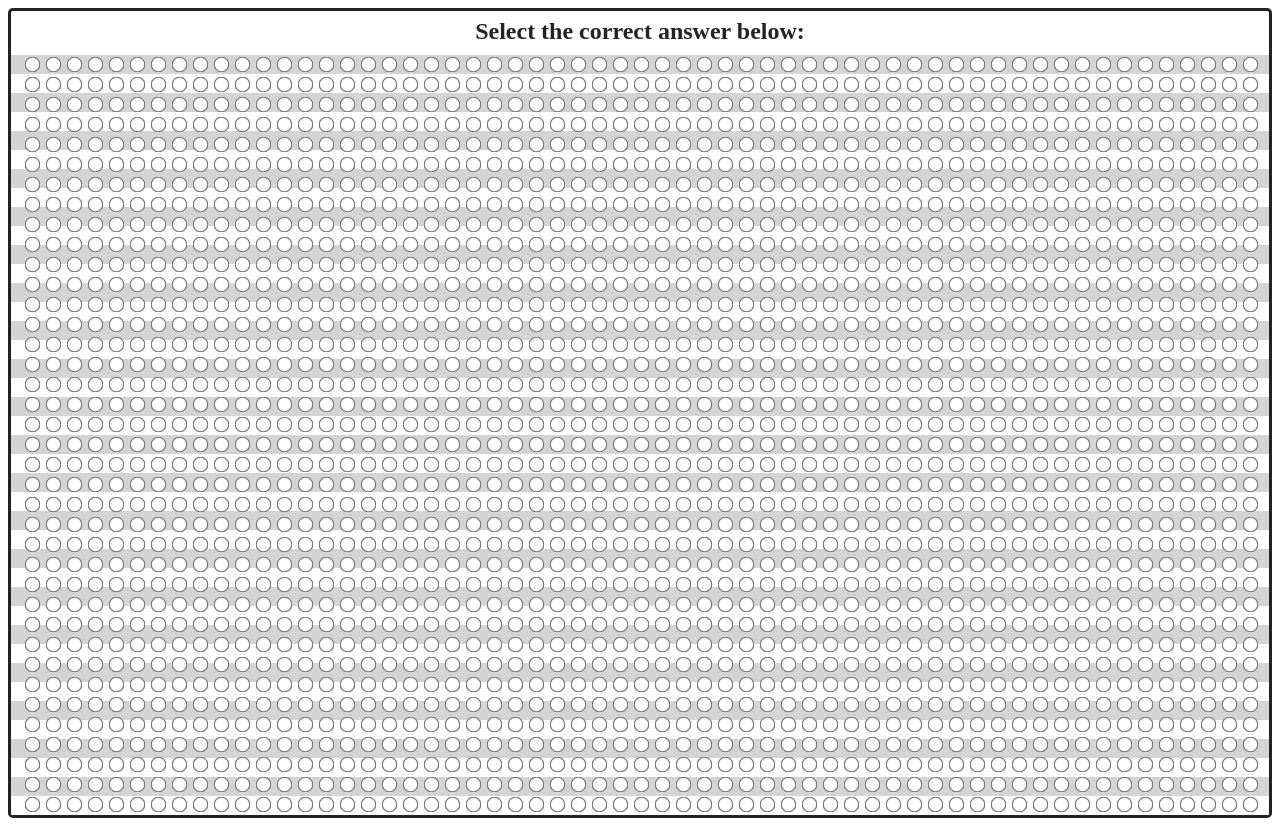
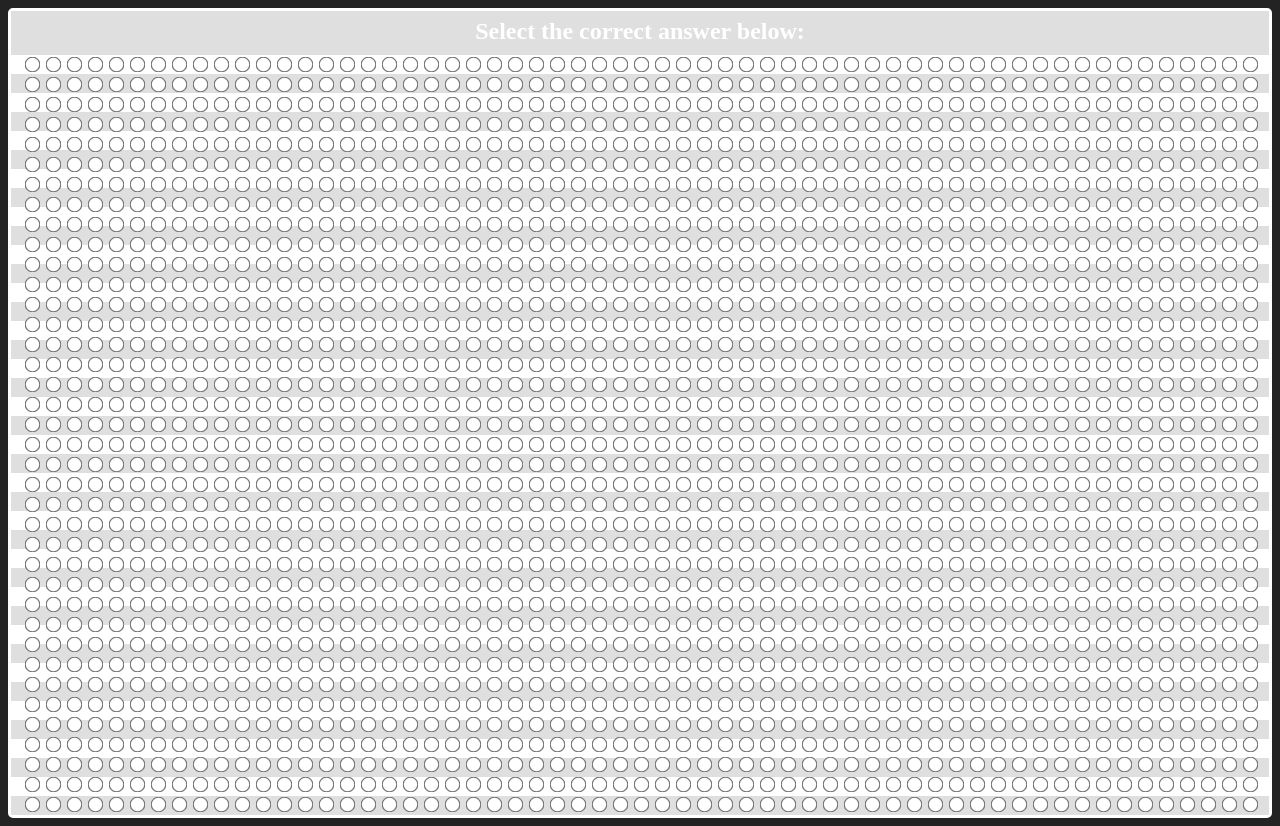
Before and after one commit to iguannalin/multiplechoices, a plain HTML site: page index.html in a window 1280 px wide. Drawn offline with Linux system fonts and the light colour scheme; a web font is replaced by a local one.

Commit message:
updated for 'dark mode'

```diff
--- a/index.css
+++ b/index.css
@@ -1,3 +1,9 @@
+:root {
+  --main-bg-color: rgb(35, 35, 35);
+  --main-text-color: rgb(255 255 255);
+  --alt-bg-color: rgb(223 223 223);
+}
+
 html {
   display: block;
   width: 100%;
@@ -5,10 +11,13 @@ html {
 }
 
 body {
-  background-color: white;
-  border: 3px solid rgb(35, 35, 35);
+  background-color: var(--main-bg-color);
+  font-family: minion-pro, serif;
+  font-style: normal;
+  font-weight: 400;
+  border: 3px solid white;
   border-radius: 5px;
-  color: rgb(35, 35, 35);
+  color: var(--main-text-color);
   font-family: 'Times New Roman', Times, serif;
   font-size: 12px;
   text-align: center;
@@ -16,11 +25,17 @@ body {
 }
 
 h1 {
-  margin: 7px 0 10px;
+  margin: 0 auto;
+  padding: 7px 0 10px;
+  color: white;
+}
+
+#heading {
+  background-color: var(--alt-bg-color);
 }
 
 #sheet {
-  background: linear-gradient( to bottom, #d4d4d4, #d4d4d4 50%, white 50%, white);
+  background: linear-gradient( to bottom, var(--main-text-color), var(--main-text-color) 50%, var(--alt-bg-color) 50%, var(--alt-bg-color));
   background-size: 100% 38px;
 }
 
--- a/index.html
+++ b/index.html
@@ -5,9 +5,10 @@
         <meta charset="utf-8">
         <link rel="stylesheet" Href="index.css"/>
         <script src="index.js"></script>
+        <link rel="stylesheet" href="https://use.typekit.net/cby1hmu.css">
     </head>
     <body>
-        <h1>Select the correct answer below:</h1>
+        <div id="heading"><h1>Select the correct answer below:</h1></div>
         <div id="sheet"></div>
     </body>
 </html>
```
